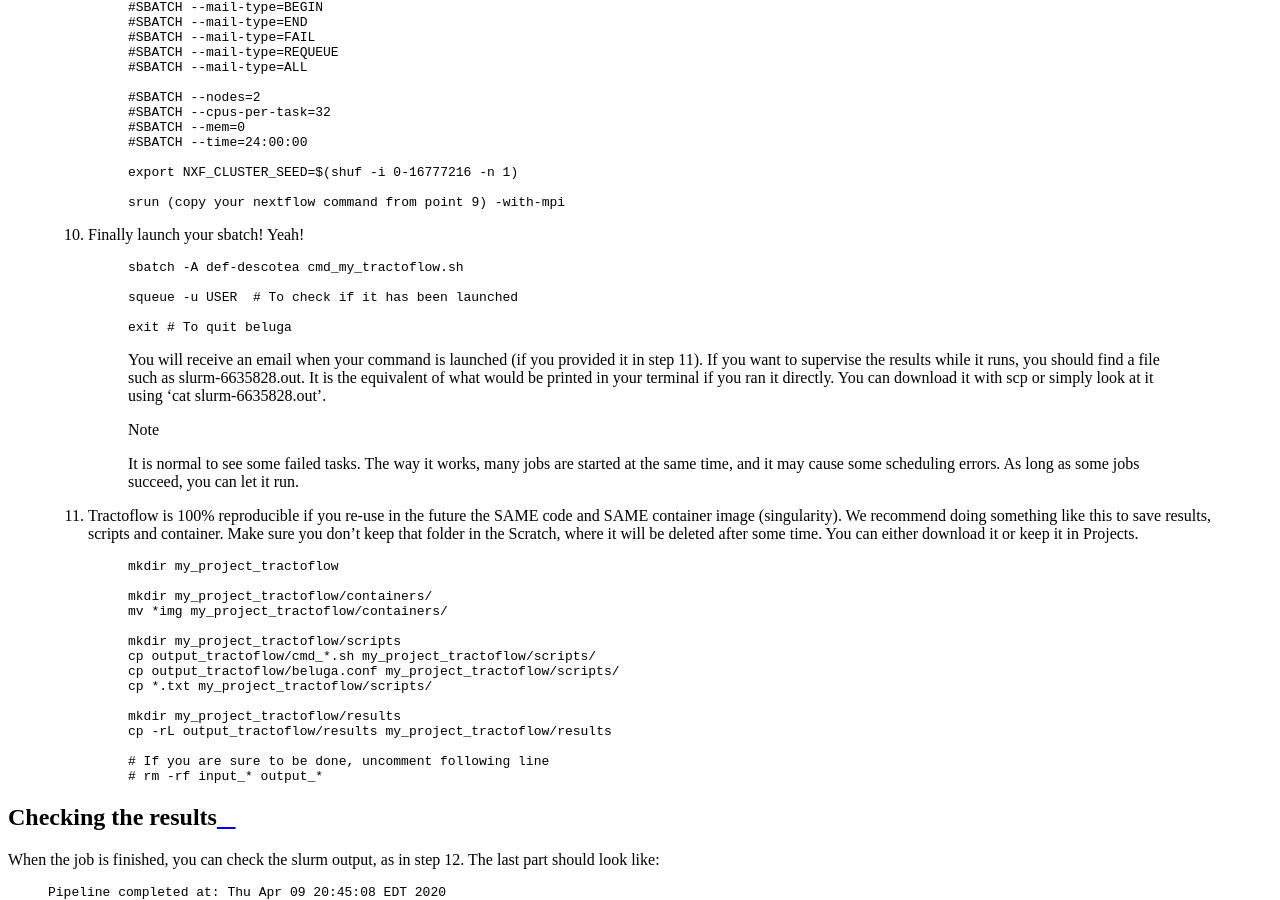
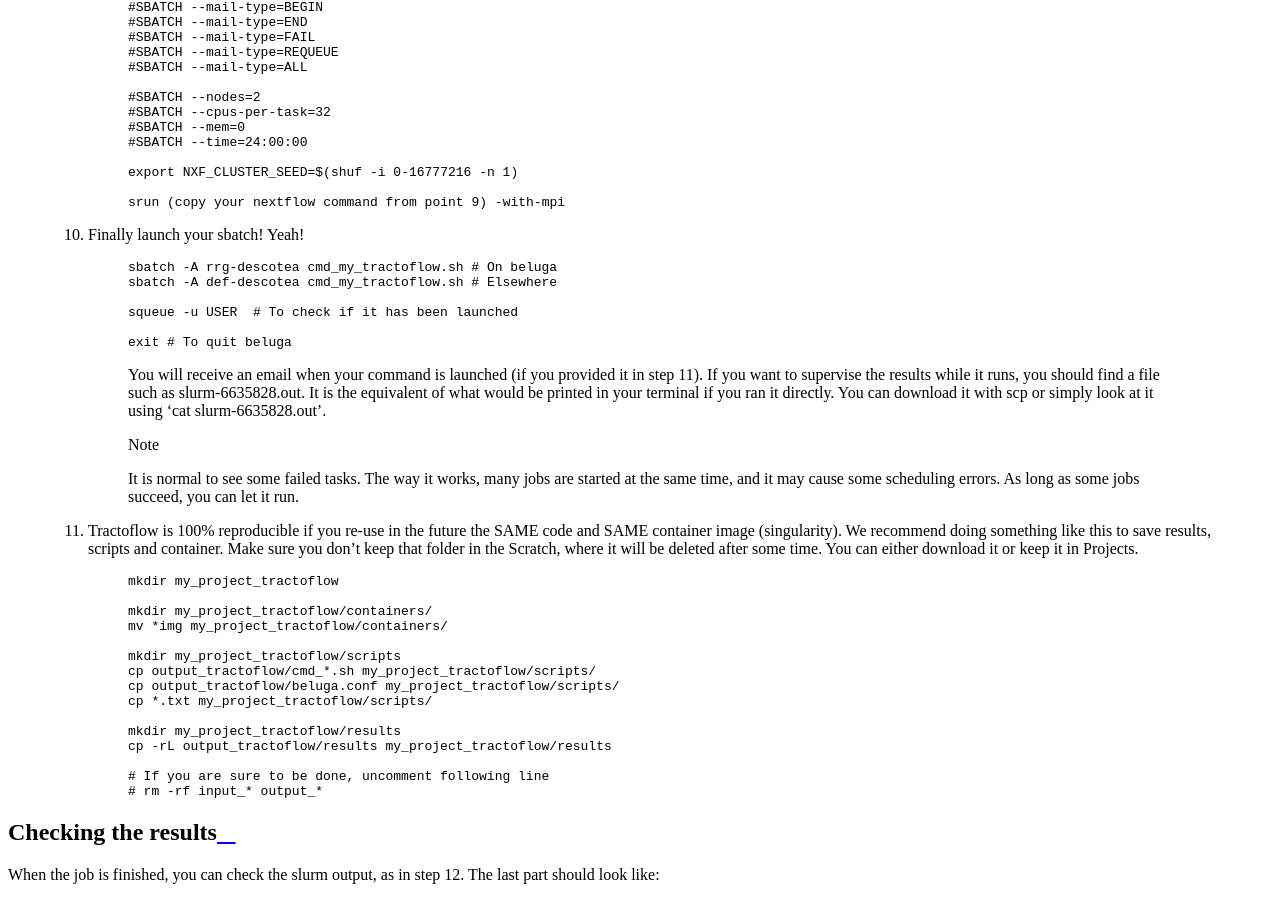
Before and after one commit to scilus/scil-documentation, a Sphinx documentation site: the page built from source/our_tools/tractoflow.rst, in a window 1280 px wide and 900 px high, scrolled down 2881 px. Built offline with Sphinx 7.4.7 and the Read the Docs theme 2.0.0, drawn with Linux system fonts in a browser that asks for light colours.

Commit message:
Changed def for rrg

```diff
--- a/source/our_tools/tractoflow.rst
+++ b/source/our_tools/tractoflow.rst
@@ -144,7 +144,8 @@
 
         .. code-block:: bash
 
-            sbatch -A def-descotea cmd_my_tractoflow.sh
+            sbatch -A rrg-descotea cmd_my_tractoflow.sh # On beluga
+            sbatch -A def-descotea cmd_my_tractoflow.sh # Elsewhere
 
             squeue -u USER  # To check if it has been launched
 
```
